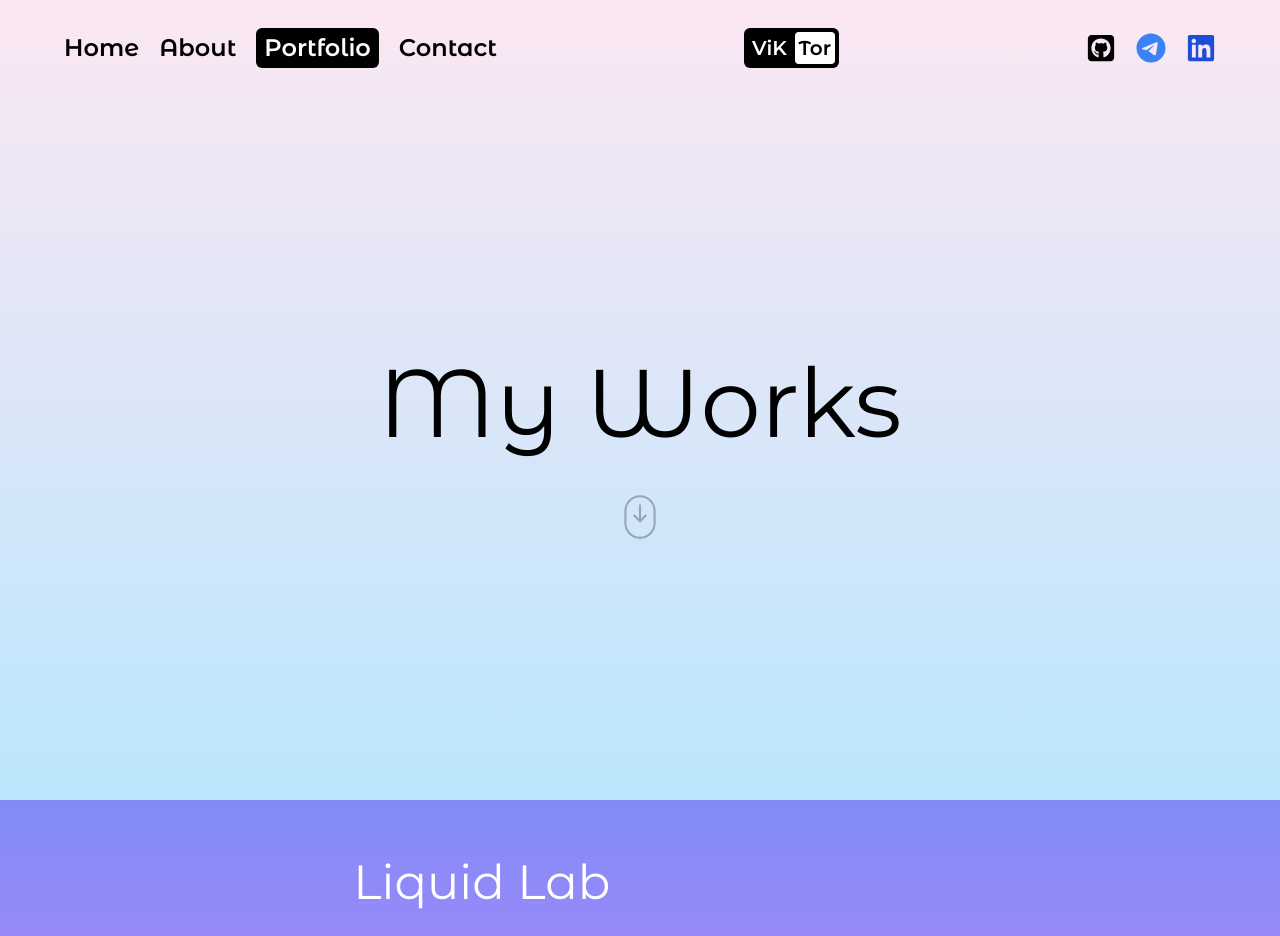
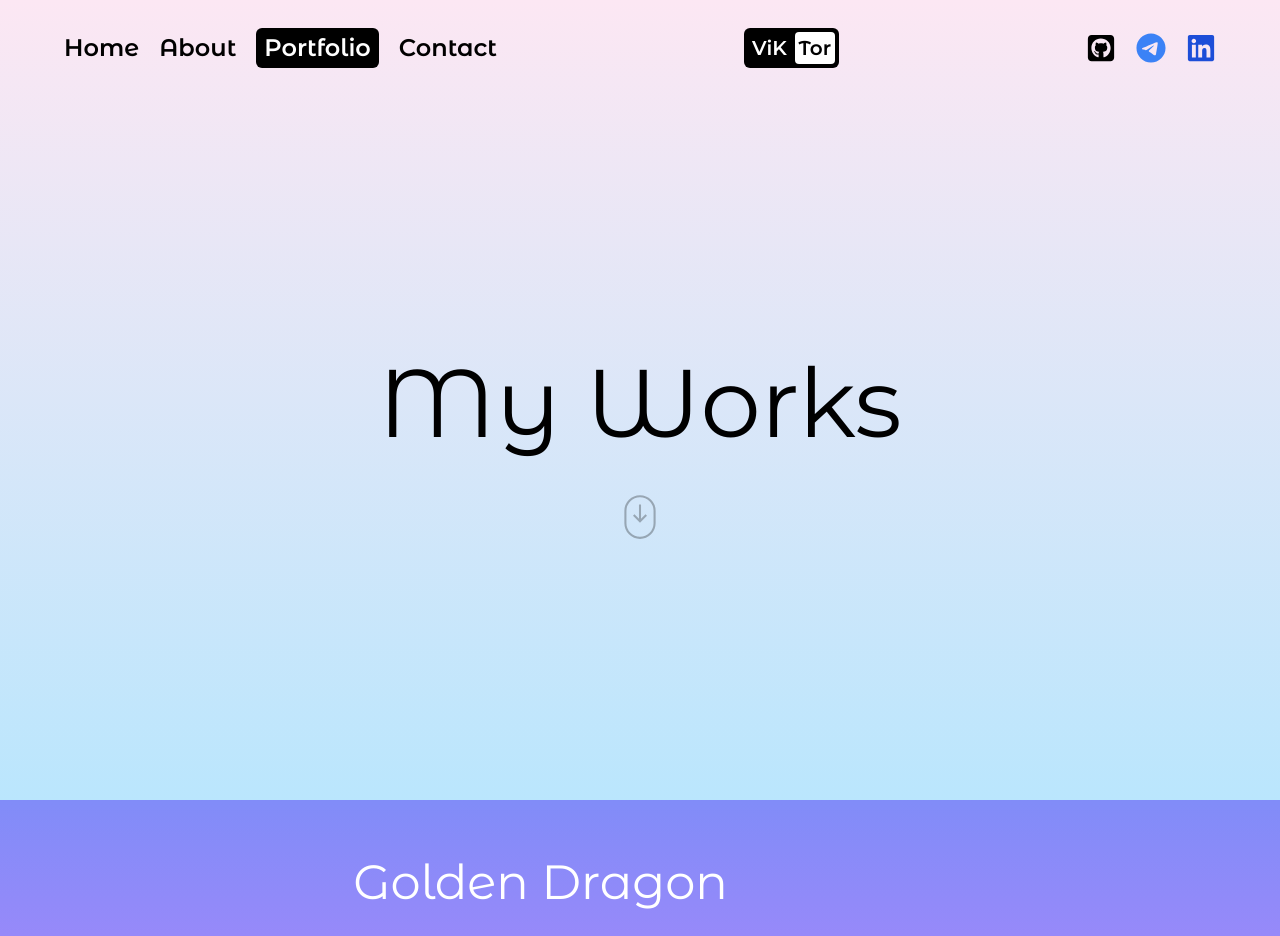
Before and after one commit to jackal7819/portfolio-next, a Next.js app: page /portfolio in a window 1280 px wide. Shown: the top 936 px of the page. Built offline with nearby package versions, Linux system fonts and the light colour scheme.

Commit message:
fix: change wrong titles 12/24

```diff
--- a/data.js
+++ b/data.js
@@ -92,7 +92,7 @@ export const data = [
 	{
 		id: 11,
 		color: 'from-cyan-500 to-blue-500',
-		title: 'Liquid Lab',
+		title: 'Golden Dragon',
 		desc: 'Sushi and rolls delivery application for the Golden Dragon restaurant. Technologies Used - JavaScript, CSS, React, Hooks - useState, useEffect, useContext, useRef, useReducer, Firebase.',
 		img: '/react-dragon.png',
 		code: 'https://github.com/jackal7819/golden-dragon',
```
